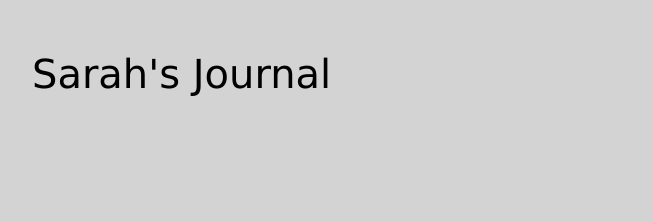
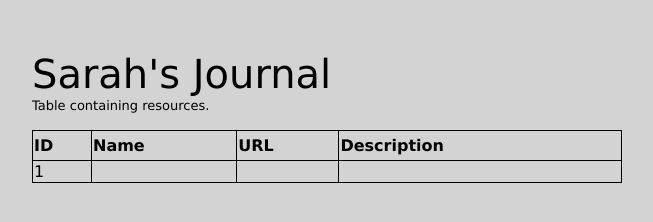
Before and after one commit to SarahLittlejohn/JournalFrontEnd, a plain HTML site: page index.html in a window 1280 px wide. Shown: the whole page, without its empty margins (18-671 px from the left). Drawn offline with nearby package versions, Linux system fonts and the light colour scheme.

Commit message:
Add_CSS_script: table added

```diff
--- a/index.html
+++ b/index.html
@@ -20,8 +20,26 @@
     <script src="https://code.jquery.com/jquery-3.3.1.slim.min.js" integrity="sha384-q8i/X+965DzO0rT7abK41JStQIAqVgRVzpbzo5smXKp4YfRvH+8abtTE1Pi6jizo" crossorigin="anonymous"></script>
     <script src="https://cdnjs.cloudflare.com/ajax/libs/popper.js/1.14.7/umd/popper.min.js" integrity="sha384-UO2eT0CpHqdSJQ6hJty5KVphtPhzWj9WO1clHTMGa3JDZwrnQq4sF86dIHNDz0W1" crossorigin="anonymous"></script>
     <script src="https://stackpath.bootstrapcdn.com/bootstrap/4.3.1/js/bootstrap.min.js" integrity="sha384-JjSmVgyd0p3pXB1rRibZUAYoIIy6OrQ6VrjIEaFf/nJGzIxFDsf4x0xIM+B07jRM" crossorigin="anonymous"></script>
-  </body>
 
+      <p>
+        Table containing resources.
+
+        <table>
+          <thead>
+          <tr>
+              <th>ID</th>
+              <th>Name</th>
+              <th>URL</th>
+              <th>Description</th>
+          </tr>
+          </thead>
+          <tr>
+              <td>1</td>
+              <td></td>
+              <td></td>
+              <td></td>
+            </tr>
+      </p>
   </body>
 
   </html>
--- a/style.css
+++ b/style.css
@@ -6,7 +6,23 @@ body {
     font-family: Verdana;
     margin: 50px;
   }
+
   p {
-    color: darkblue;
+    color: black;
     font-family: verdana;
+    font-size: small;
   }
+
+  table, th, td {
+    border: 1px solid black;
+    font-size: medium;
+  }
+
+  table {
+    border-collapse: collapse;
+    width: 50%;
+  }
+
+  th {
+    height: 30px;
+  }
```
